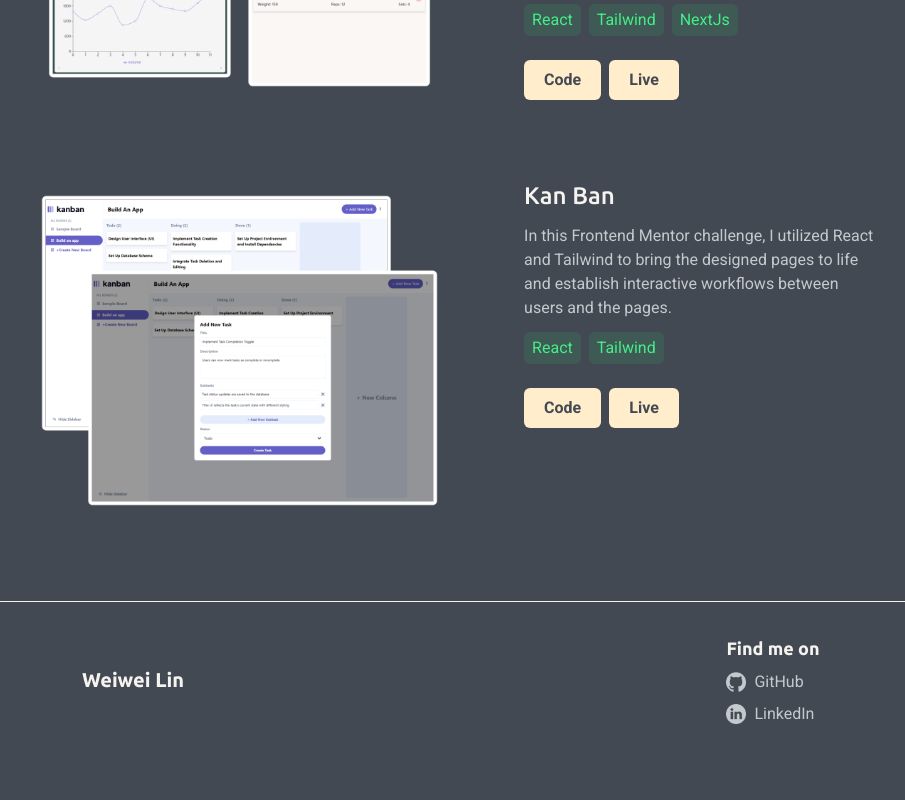
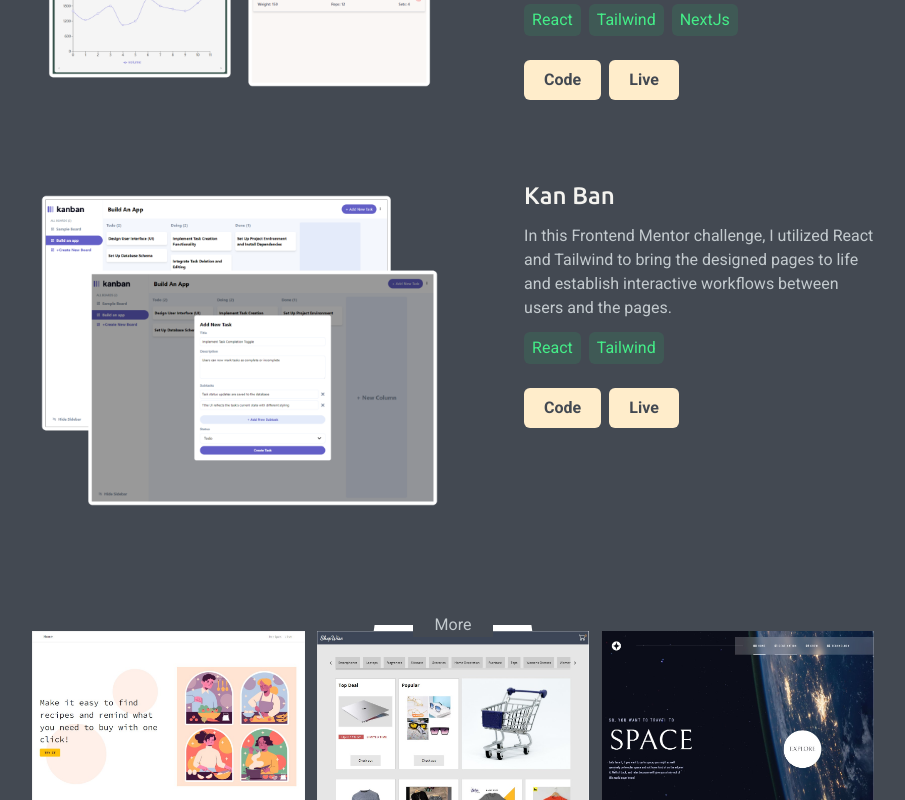
Before and after one commit to w1216linw/personal-web-v2, a Next.js app: page / in a window 1280 px wide. Shown: the part 2000-2800 px from the top of the page, without its empty margins (187-1092 px from the left). Before the commit the page ends 2758 px from the top, so only its background shows below. Built offline with nearby package versions, Linux system fonts and the light colour scheme.

Commit message:
:construction:

```diff
--- a/package.json
+++ b/package.json
@@ -20,10 +20,12 @@
     "eslint-config-next": "13.4.5",
     "lucide-react": "^0.446.0",
     "next": "13.4.5",
+    "next-themes": "^0.3.0",
     "postcss": "8.4.24",
     "react": "18.2.0",
     "react-dom": "18.2.0",
     "react-scroll": "^1.8.9",
+    "sonner": "^1.5.0",
     "tailwind-merge": "^2.5.2",
     "tailwindcss": "3.3.2",
     "tailwindcss-animate": "^1.0.7"
--- a/src/app/globals.css
+++ b/src/app/globals.css
@@ -93,6 +93,75 @@ h3 {
   background-color: var(--clr-accent);
 }
 
+.__container_button {
+  width: 5rem;
+  text-align: center;
+  align-self: center;
+  justify-self: center;
+  background: var(--clr-primary-9);
+  translate: 0 50%;
+  z-index: 100;
+}
+
+.__container {
+  padding: 2px;
+  position: relative;
+  overflow: hidden;
+  border-radius: 10px;
+  height: 16rem;
+}
+
+.__container__active {
+  height: 16rem;
+}
+
+.__border {
+  position: absolute;
+  top: -25%;
+  left: 50%;
+  translate: -50%;
+  aspect-ratio: 1/1;
+  border-radius: 100%;
+  width: 10rem;
+  background: #fff;
+  z-index: -2;
+  scale: 100%;
+  transition: scale 200ms linear 400ms;
+}
+
+.__border_active {
+  scale: 1000%;
+  transition: scale 200ms linear 200ms;
+}
+
+.__bottom_border {
+  position: absolute;
+  width: 100%;
+  height: 5px;
+  background: var(--clr-primary-9);
+  bottom: 0;
+  scale: 100% 100%;
+  transform-origin: center;
+  transition: scale 200ms linear 200ms;
+}
+
+.__bottom_border_active {
+  scale: 0 100%;
+  transition: scale 200ms linear 400ms;
+}
+
+.__block {
+  background: var(--clr-primary-9);
+  height: 0;
+  z-index: 50;
+  transition: height 200ms linear;
+}
+
+.__block_active {
+  height: 100%;
+  padding: 20px;
+}
+
 @layer base {
   :root {
     --background: 0 0% 100%;
--- a/src/app/layout.js
+++ b/src/app/layout.js
@@ -1,3 +1,4 @@
+import { Toaster } from "@/components/ui/sonner";
 import "./globals.css";
 
 export const metadata = {
@@ -9,6 +10,7 @@ export default function RootLayout({ children }) {
   return (
     <html lang="en">
       <body>{children}</body>
+      <Toaster />
     </html>
   );
 }
--- a/src/components/Header.jsx
+++ b/src/components/Header.jsx
@@ -1,15 +1,25 @@
 import Link from "next/link";
+import { toast } from "sonner";
 import { Sheet, SheetContent, SheetTrigger } from "./ui/sheet";
 
 const Header = ({ scrollTo, refs }) => {
+  const copyMailtoClipboard = async () => {
+    navigator.clipboard.writeText("w1216lin@gmail.com").then(() =>
+      toast("Mail has been copy to clipboard", {
+        duration: 2000,
+        unstyled: true,
+        classNames: {
+          toast: "px-4 py-2 rounded-md",
+        },
+      })
+    );
+  };
+
   return (
     <header className="flex justify-between px-4 sm:responsive items-center fixed top-0 left-0 right-0 z-10 h-24 bg-[--clr-primary-9] shadow-md shadow-[--clr-accent] text-[--clr-secondary-2] ">
-      <Link
-        href="mailto:w1216lin@gmail.com"
-        className="ff-accent sm:col-start-3  navLink"
-      >
-        w1216lin@gmail.com
-      </Link>
+      <div className="ff-accent sm:col-start-3 navLink">
+        <button onClick={copyMailtoClipboard}>w1216lin@gmail.com</button>
+      </div>
       <nav className="hidden sm:flex justify-between items-center xl:col-start-9 lg:col-end-12 md:col-start-8 sm:col-start-7 col-end-13">
         <button
           onClick={() => scrollTo(refs.homeRef)}
--- a/src/components/HiddenProjects.jsx
+++ b/src/components/HiddenProjects.jsx
@@ -1,5 +1,85 @@
-const HiddenProjects = ({ projects }) => {
-  return <div>template</div>;
+import {
+  Carousel,
+  CarouselContent,
+  CarouselItem,
+} from "@/components/ui/carousel";
+import { secProjects } from "@/lib/data";
+import { Link1Icon } from "@radix-ui/react-icons";
+import Image from "next/image";
+import Link from "next/link";
+import { useState } from "react";
+
+const HiddenProjects = () => {
+  const [openMore, setOpenMore] = useState(false);
+
+  return (
+    <div className="grid">
+      <button
+        className="__container_button"
+        onClick={() => setOpenMore(!openMore)}
+      >
+        More
+      </button>
+      <div className={`__container ${openMore ? "__container_active" : ""} `}>
+        <div className={`__border ${openMore ? "__border_active" : ""} `}></div>
+        <div
+          className={`__bottom_border ${
+            openMore ? "__bottom_border_active" : ""
+          }`}
+        ></div>
+        <div className={`__block ${openMore ? "__block_active" : ""} `}>
+          <Carousel className="w-full">
+            <CarouselContent className="-ml-1">
+              {secProjects.map((project) => (
+                <CarouselItem
+                  key={project.idx}
+                  className="pl-1 sm:basis-1/2 md:basis-1/3"
+                >
+                  <div className="p-1">
+                    <Image
+                      src={`/images/${project.key}.jpg`}
+                      alt={project.name}
+                      width={"1200"}
+                      height={"960"}
+                      className="main_project_img"
+                    />
+                  </div>
+                  <Link
+                    target="_blank"
+                    href={project.code}
+                    className="hover:underline text-lg font-bold flex items-center gap-1 justify-center"
+                  >
+                    <Link1Icon />
+                    {project.name}
+                  </Link>
+                </CarouselItem>
+              ))}
+            </CarouselContent>
+          </Carousel>
+        </div>
+      </div>
+    </div>
+  );
 };
 
 export default HiddenProjects;
+// <div className="aspect-video w-64">
+//   <div>
+//     <Image
+//       src={`/images/${project.key}.jpg`}
+//       alt={project.name}
+//       width={"1200"}
+//       height={"960"}
+//       className="main_project_img"
+//     />
+//   </div>
+//   <div className="flex justify-center">
+//     <Link
+//       target="_blank"
+//       className="text-lg font-bold hover:underline"
+//       href={project.code}
+//     >
+//       {project.name}
+//     </Link>
+//   </div>
+// </div>
--- a/src/components/Projects.jsx
+++ b/src/components/Projects.jsx
@@ -1,4 +1,5 @@
 import { priProjects } from "@/lib/data";
+import HiddenProjects from "./HiddenProjects";
 import SectionLayout from "./SectionLayout";
 import SectionTitle from "./SectionTitle";
 import SingleProject from "./SingleProject";
@@ -11,6 +12,7 @@ const Projects = ({ projectsRef }) => {
         {priProjects.map((project) => (
           <SingleProject project={project} key={project.key} />
         ))}
+        <HiddenProjects />
       </SectionLayout>
     </section>
   );
--- /dev/null
+++ b/src/components/ui/carousel.jsx
@@ -0,0 +1,194 @@
+"use client";
+import * as React from "react"
+import { ArrowLeftIcon, ArrowRightIcon } from "@radix-ui/react-icons"
+import useEmblaCarousel from "embla-carousel-react";
+
+import { cn } from "@/lib/utils"
+import { Button } from "@/components/ui/button"
+
+const CarouselContext = React.createContext(null)
+
+function useCarousel() {
+  const context = React.useContext(CarouselContext)
+
+  if (!context) {
+    throw new Error("useCarousel must be used within a <Carousel />")
+  }
+
+  return context
+}
+
+const Carousel = React.forwardRef((
+  {
+    orientation = "horizontal",
+    opts,
+    setApi,
+    plugins,
+    className,
+    children,
+    ...props
+  },
+  ref
+) => {
+  const [carouselRef, api] = useEmblaCarousel({
+    ...opts,
+    axis: orientation === "horizontal" ? "x" : "y",
+  }, plugins)
+  const [canScrollPrev, setCanScrollPrev] = React.useState(false)
+  const [canScrollNext, setCanScrollNext] = React.useState(false)
+
+  const onSelect = React.useCallback((api) => {
+    if (!api) {
+      return
+    }
+
+    setCanScrollPrev(api.canScrollPrev())
+    setCanScrollNext(api.canScrollNext())
+  }, [])
+
+  const scrollPrev = React.useCallback(() => {
+    api?.scrollPrev()
+  }, [api])
+
+  const scrollNext = React.useCallback(() => {
+    api?.scrollNext()
+  }, [api])
+
+  const handleKeyDown = React.useCallback((event) => {
+    if (event.key === "ArrowLeft") {
+      event.preventDefault()
+      scrollPrev()
+    } else if (event.key === "ArrowRight") {
+      event.preventDefault()
+      scrollNext()
+    }
+  }, [scrollPrev, scrollNext])
+
+  React.useEffect(() => {
+    if (!api || !setApi) {
+      return
+    }
+
+    setApi(api)
+  }, [api, setApi])
+
+  React.useEffect(() => {
+    if (!api) {
+      return
+    }
+
+    onSelect(api)
+    api.on("reInit", onSelect)
+    api.on("select", onSelect)
+
+    return () => {
+      api?.off("select", onSelect)
+    };
+  }, [api, onSelect])
+
+  return (
+    (<CarouselContext.Provider
+      value={{
+        carouselRef,
+        api: api,
+        opts,
+        orientation:
+          orientation || (opts?.axis === "y" ? "vertical" : "horizontal"),
+        scrollPrev,
+        scrollNext,
+        canScrollPrev,
+        canScrollNext,
+      }}>
+      <div
+        ref={ref}
+        onKeyDownCapture={handleKeyDown}
+        className={cn("relative", className)}
+        role="region"
+        aria-roledescription="carousel"
+        {...props}>
+        {children}
+      </div>
+    </CarouselContext.Provider>)
+  );
+})
+Carousel.displayName = "Carousel"
+
+const CarouselContent = React.forwardRef(({ className, ...props }, ref) => {
+  const { carouselRef, orientation } = useCarousel()
+
+  return (
+    (<div ref={carouselRef} className="overflow-hidden">
+      <div
+        ref={ref}
+        className={cn(
+          "flex",
+          orientation === "horizontal" ? "-ml-4" : "-mt-4 flex-col",
+          className
+        )}
+        {...props} />
+    </div>)
+  );
+})
+CarouselContent.displayName = "CarouselContent"
+
+const CarouselItem = React.forwardRef(({ className, ...props }, ref) => {
+  const { orientation } = useCarousel()
+
+  return (
+    (<div
+      ref={ref}
+      role="group"
+      aria-roledescription="slide"
+      className={cn(
+        "min-w-0 shrink-0 grow-0 basis-full",
+        orientation === "horizontal" ? "pl-4" : "pt-4",
+        className
+      )}
+      {...props} />)
+  );
+})
+CarouselItem.displayName = "CarouselItem"
+
+const CarouselPrevious = React.forwardRef(({ className, variant = "outline", size = "icon", ...props }, ref) => {
+  const { orientation, scrollPrev, canScrollPrev } = useCarousel()
+
+  return (
+    (<Button
+      ref={ref}
+      variant={variant}
+      size={size}
+      className={cn("absolute  h-8 w-8 rounded-full", orientation === "horizontal"
+        ? "-left-12 top-1/2 -translate-y-1/2"
+        : "-top-12 left-1/2 -translate-x-1/2 rotate-90", className)}
+      disabled={!canScrollPrev}
+      onClick={scrollPrev}
+      {...props}>
+      <ArrowLeftIcon className="h-4 w-4" />
+      <span className="sr-only">Previous slide</span>
+    </Button>)
+  );
+})
+CarouselPrevious.displayName = "CarouselPrevious"
+
+const CarouselNext = React.forwardRef(({ className, variant = "outline", size = "icon", ...props }, ref) => {
+  const { orientation, scrollNext, canScrollNext } = useCarousel()
+
+  return (
+    (<Button
+      ref={ref}
+      variant={variant}
+      size={size}
+      className={cn("absolute h-8 w-8 rounded-full", orientation === "horizontal"
+        ? "-right-12 top-1/2 -translate-y-1/2"
+        : "-bottom-12 left-1/2 -translate-x-1/2 rotate-90", className)}
+      disabled={!canScrollNext}
+      onClick={scrollNext}
+      {...props}>
+      <ArrowRightIcon className="h-4 w-4" />
+      <span className="sr-only">Next slide</span>
+    </Button>)
+  );
+})
+CarouselNext.displayName = "CarouselNext"
+
+export { Carousel, CarouselContent, CarouselItem, CarouselPrevious, CarouselNext };
--- /dev/null
+++ b/src/components/ui/sonner.jsx
@@ -0,0 +1,29 @@
+"use client";
+import { useTheme } from "next-themes"
+import { Toaster as Sonner } from "sonner"
+
+const Toaster = ({
+  ...props
+}) => {
+  const { theme = "system" } = useTheme()
+
+  return (
+    (<Sonner
+      theme={theme}
+      className="toaster group"
+      toastOptions={{
+        classNames: {
+          toast:
+            "group toast group-[.toaster]:bg-background group-[.toaster]:text-foreground group-[.toaster]:border-border group-[.toaster]:shadow-lg",
+          description: "group-[.toast]:text-muted-foreground",
+          actionButton:
+            "group-[.toast]:bg-primary group-[.toast]:text-primary-foreground",
+          cancelButton:
+            "group-[.toast]:bg-muted group-[.toast]:text-muted-foreground",
+        },
+      }}
+      {...props} />)
+  );
+}
+
+export { Toaster }
```
Also changed, not shown: 1 other file (tests, documents, lock files or other folders).
